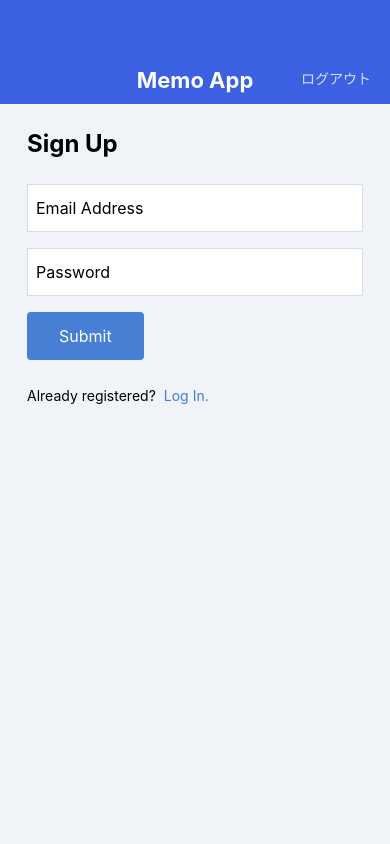
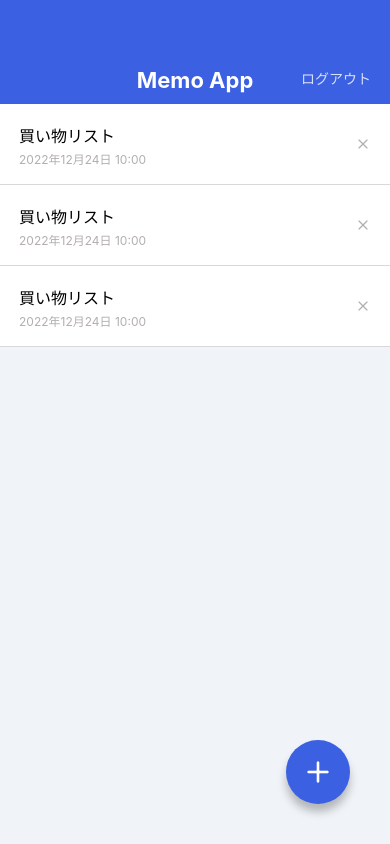
Before and after one commit to Hayato3961/MemoApp, a React Native app: screen /MemoList in a window 390 px wide. Built offline with nearby package versions, Linux system fonts and the light colour scheme.

Commit message:
Make components touchable

```diff
--- a/App.jsx
+++ b/App.jsx
@@ -1,6 +1,6 @@
 import React from 'react';
 
-//import MemoListScreen from './src/screens/MemoListScreens';
+import MemoListScreen from './src/screens/MemoListScreens';
 //import MemoDetailScreen from './src/screens/MemoDetailScreen';
 //import MemoEditScreen from './src/screens/MemoEditScreen';
 //import MemoCreateScreen from './src/screens/MemoCreateScreen';
@@ -9,6 +9,6 @@
 
 export default function App() {
   return (
-    <SignUpScreen />
+    <MemoListScreen />
   );
 }
--- a/src/components/Button.jsx
+++ b/src/components/Button.jsx
@@ -1,19 +1,24 @@
 import React from "react";
-import { View, Text, StyleSheet } from "react-native";
-import { string } from "prop-types";
+import { TouchableOpacity, Text, StyleSheet } from "react-native";
+import { func, string } from "prop-types";
 
 export default function Button(props){
-  const { label } = props;
+  const { label, onPress } = props;
   return (
-    <View style={styles.buttonContainer}>
+    <TouchableOpacity style={styles.buttonContainer} onPress={onPress}>
       <Text style={styles.buttonLabel}>{label}</Text>
-    </View>
+    </TouchableOpacity>
   );
 }
 
 Button.propTypes = {
   label: string.isRequired,
+  onPress: func,
 };
+
+Button.defaultProps = {
+  onPress: null,
+}
 
 const styles = StyleSheet.create({
   buttonContainer: {
--- a/src/components/CircleButton.jsx
+++ b/src/components/CircleButton.jsx
@@ -1,24 +1,26 @@
 import React from 'react';
-import { View, StyleSheet } from 'react-native';
-import { string, shape } from 'prop-types';
+import { StyleSheet, TouchableOpacity } from 'react-native';
+import { string, shape, func } from 'prop-types';
 import { Feather } from '@expo/vector-icons';
 
 export default function circleBotton(props){
-  const {style, name } = props;
+  const {style, name, onPress } = props;
   return (
-    <View style={[styles.circleBotton, style]}>
+    <TouchableOpacity style={[styles.circleBotton, style]} onPress={onPress}>
       <Feather name={name} size={32} color="white"/>
-    </View>
+    </TouchableOpacity>
   );
 }
 
 circleBotton.propTypes = {
    style: shape(),
    name: string.isRequired,
+   onPress: func,
 };
 
 circleBotton.defaultProps - {
   style: null,
+  onPress: null,
 };
 
 const styles = StyleSheet.create({
--- a/src/components/MemoList.jsx
+++ b/src/components/MemoList.jsx
@@ -1,6 +1,6 @@
 import { Feather } from '@expo/vector-icons';
 import React from 'react';
-import { View, Text, StyleSheet } from 'react-native';
+import { View, Text, StyleSheet, TouchableOpacity } from 'react-native';
 
 
 export default function MemoList() {
@@ -11,9 +11,9 @@
           <Text style={styles.memoListItemTitle}>買い物リスト</Text>
           <Text style={styles.memoListItemDate}>2022年12月24日 10:00</Text>
         </View>
-        <View>
+        <TouchableOpacity>
           <Feather name="x" size={16} color="#B0B0B0" />
-        </View>
+        </TouchableOpacity>
       </View>
 
       <View style={styles.memoListItem}>
@@ -21,9 +21,9 @@
           <Text style={styles.memoListItemTitle}>買い物リスト</Text>
           <Text style={styles.memoListItemDate}>2022年12月24日 10:00</Text>
         </View>
-        <View>
+        <TouchableOpacity>
           <Feather name="x" size={16} color="#B0B0B0" />
-        </View>
+        </TouchableOpacity>
       </View>
 
       <View style={styles.memoListItem}>
@@ -31,9 +31,9 @@
           <Text style={styles.memoListItemTitle}>買い物リスト</Text>
           <Text style={styles.memoListItemDate}>2022年12月24日 10:00</Text>
         </View>
-        <View>
+        <TouchableOpacity>
           <Feather name="x" size={16} color="#B0B0B0" />
-        </View>
+        </TouchableOpacity>
       </View>
     </View>
   );
--- a/src/screens/LogInScreen.jsx
+++ b/src/screens/LogInScreen.jsx
@@ -1,5 +1,5 @@
 import React from "react";
-import { View, Text, StyleSheet, TextInput } from 'react-native';
+import { View, Text, StyleSheet, TextInput, TouchableOpacity } from 'react-native';
 
 import AppBar from "../components/AppBar";
 import Button from "../components/Button";
@@ -15,7 +15,9 @@
           <Button label="Submit" />
           <View style={styles.footer}>
             <Text style={styles.footerText}>Not registered?</Text>
-            <Text style={styles.footerLink}>Sign up Here!</Text>
+            <TouchableOpacity>
+              <Text style={styles.footerLink}>Sign up Here!</Text>
+            </TouchableOpacity>
           </View>
         </View>
       </View>
--- a/src/screens/SignUpScreen.jsx
+++ b/src/screens/SignUpScreen.jsx
@@ -1,5 +1,5 @@
 import React from "react";
-import { View, Text, StyleSheet, TextInput } from 'react-native';
+import { View, Text, StyleSheet, TextInput, TouchableOpacity } from 'react-native';
 
 import AppBar from "../components/AppBar";
 import Button from "../components/Button";
@@ -15,7 +15,9 @@
           <Button label="Submit" />
           <View style={styles.footer}>
             <Text style={styles.footerText}>Already registered?</Text>
-            <Text style={styles.footerLink}>Log In.</Text>
+            <TouchableOpacity>
+              <Text style={styles.footerLink}>Log In.</Text>
+            </TouchableOpacity>
           </View>
         </View>
       </View>
```
